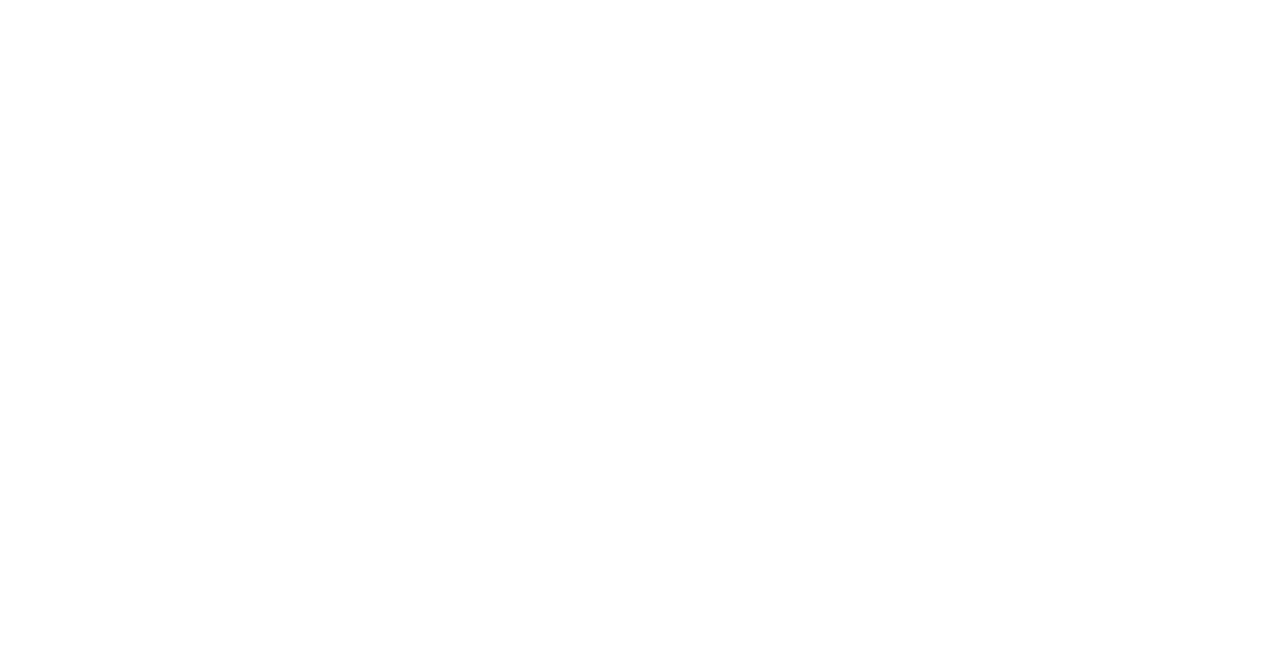
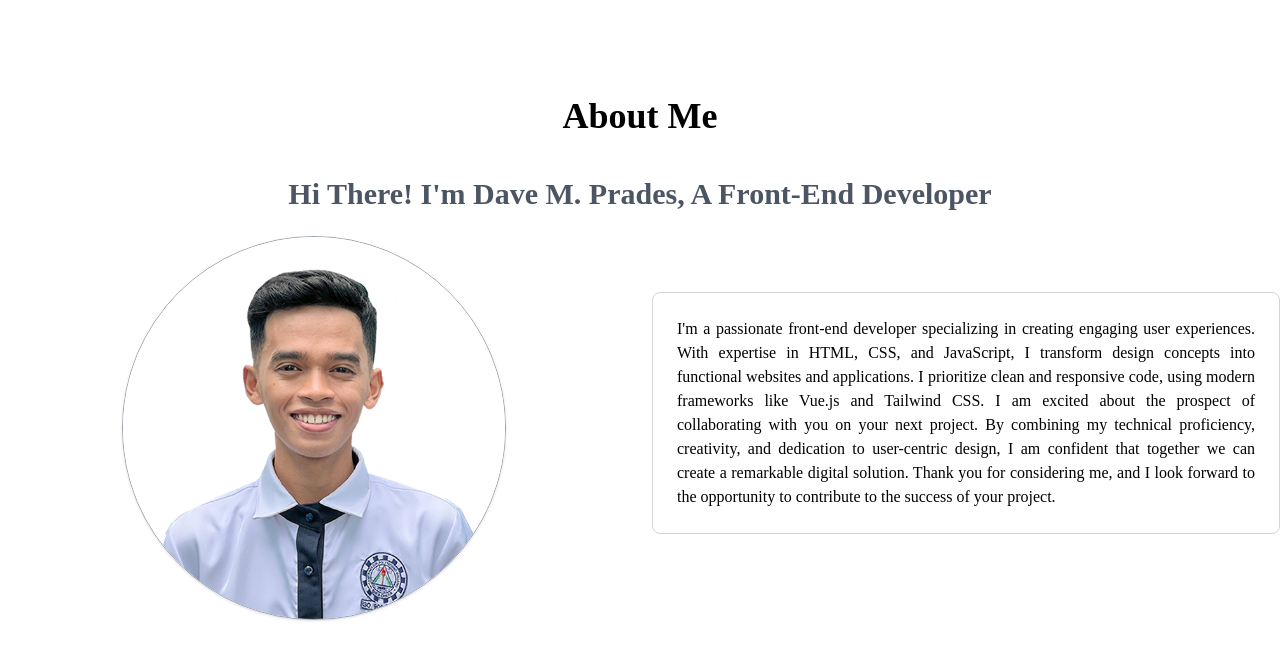
Before and after one commit to Wazeeexx/pradesportfolio, a Nuxt app: page /aboutme in a window 1280 px wide. Before the commit this address had no page. Shown: the top 660 px of the page. Built offline with nearby package versions, Linux system fonts and the light colour scheme.

Commit message:
fix scroll up adn down

```diff
--- /dev/null
+++ b/pages/aboutme.vue
@@ -0,0 +1,33 @@
+<template>
+   <div id="about" class="grid grid-cols mt-24 mb-8">
+              <h2 class="text-4xl font-bold font-poppins text-center mb-8 " style="font-family: 'Poppins';">About Me</h2>
+              <div class="flex justify-center">
+                <p class="text-3xl mb-4 p-2 font-semibold sm:text-center md:text-3xl lg:text-3xl xl:text-3xl text-gray-600 text-center" style="font-family: 'Poppins';">
+                  Hi There! I'm Dave M. Prades, A Front-End Developer
+                </p>
+              </div>
+
+              <div class="grid grid-cols-1 sm:grid-cols-2 gap-6">
+                <div class="flex justify-center sm:justify-start mb-6 sm:mb-0 mx-auto">
+                  <img class="w-48 sm:w-96 h-48 sm:h-96 border border-gray-400 rounded-full shadow shadow-gray" src="@/assets/picture/Dave2x2.png" />
+                </div>
+
+                <div class="mx-auto my-4 py-10 px-4 sm:px-0">
+                   <p class="text-base sm:text-base lg:text-base text-justify text-center border border-gray-300 rounded-lg px-6 py-6 animate__animated animate__slideInUp" style="font-family: 'Poppins';">
+                    I'm a passionate front-end developer specializing in creating engaging user experiences. With expertise in HTML, CSS, and JavaScript,
+                    I transform design concepts into functional websites and applications. I prioritize clean and responsive code, using modern frameworks like Vue.js and Tailwind CSS.
+                    I am excited about the prospect of collaborating with you on your next project. By combining my technical proficiency, creativity, and dedication to user-centric design,
+                    I am confident that together we can create a remarkable digital solution. Thank you for considering me, and I look forward to the opportunity to contribute to the success of your project.
+                  </p>
+                </div>
+
+              </div>
+            </div>
+
+</template>
+
+<script>
+</script>
+
+<style>
+</style>
--- a/pages/index.vue
+++ b/pages/index.vue
@@ -9,7 +9,7 @@
                 </h1>
               <nav class="hidden md:flex space-x-10 font-medium font-poppins">
                 <a href="#" class="text-white hover:text-blue-300 pt-6 ml-4">Home</a>
-                <a href="#about" class="text-white hover:text-blue-300 pt-6">About</a>
+                <a href="#about" class="text-white hover:text-blue-300 pt-6 ml-4">About</a>
                 <a href="#skills" class="text-white hover:text-blue-300 pt-6">Skills</a>
                 <a href="#projects" class="text-w hite hover:text-blue-300 pt-6">Projects</a>
                 <a href="#contact" class="text-white hover:text-blue-300 pt-6">Contact</a>
@@ -25,15 +25,15 @@
                 </button>
                 <div v-if="showNavigation" class="md:hidden bg-gray-800 p-4 space-y-4 font-medium font-poppins fixed top-0 right-0 w-full z-40 transform translate-y-0 transition-transform duration-300 ml-6" style="margin-top: 48px;">
                   <a href="#" class="block text-white hover:text-blue-300 mt-20" @click="closeNavigation">Home</a>
-                  <hr class="border-gray-300 mt-6">
+                    <hr class="border-gray-300 mt-6">
                   <a href="#about" class="block text-white hover:text-blue-300" @click="closeNavigation">About</a>
-                  <hr class="border-gray-300 mt-6">
+                    <hr class="border-gray-300 mt-6">
                   <a href="#skills" class="block text-white hover:text-blue-300" @click="closeNavigation">Skills</a>
-                  <hr class="border-gray-300 mt-6">
+                    <hr class="border-gray-300 mt-6">
                   <a href="#projects" class="block text-white hover:text-blue-300" @click="closeNavigation">Projects</a>
-                  <hr class="border-gray-300 mt-6">
+                    <hr class="border-gray-300 mt-6">
                   <a href="#contact" class="block text-white hover:text-blue-300" @click="closeNavigation">Contact</a>
-                  <hr class="border-gray-100">
+                    <hr class="border-gray-100">
                 </div>
               </div>
             </div>
@@ -118,8 +118,8 @@
           <div class="border-t-2 border-gray-600 mt-10 "></div>
 
           <div>
-            <div id="about" class="grid grid-cols mt-24">
-              <h2 class="text-3xl font-bold font-poppins text-center mb-4" style="font-family: 'Poppins';">About Me</h2>
+            <div id="about" class="grid grid-cols mt-24 mb-8">
+              <h2 class="text-4xl font-bold font-poppins text-center mb-8 " style="font-family: 'Poppins';">About Me</h2>
               <div class="flex justify-center">
                 <p class="text-3xl mb-4 p-2 font-semibold sm:text-center md:text-3xl lg:text-3xl xl:text-3xl text-gray-600 text-center" style="font-family: 'Poppins';">
                   Hi There! I'm Dave M. Prades, A Front-End Developer
@@ -144,7 +144,7 @@
             </div>
 
             <div id="skills" class="grid grid-cols mt-20">
-              <h2 class="text-3xl font-bold font-poppins text-center mb-4" style="font-family: 'Poppins';">Skills</h2>
+              <h2 class="text-4xl font-bold font-poppins text-center mb-4" style="font-family: 'Poppins';">Skills</h2>
               <div class="flex justify-center">
                 <p class="text-3xl mb-4 p-2 font-semibold sm:text-center md:text-3xl lg:text-3xl xl:text-3xl text-gray-600 text-center" style="font-family: 'Poppins';">
                   Expertise To Help Bring Your Ideas To Life
@@ -236,7 +236,7 @@
            </div>
 
             <section id="projects" class="mt-24 mb-8 w-screen ml-0">
-              <h2 class="text-3xl font-bold text-center" style="font-family: 'Poppins';">My Projects</h2>
+              <h2 class="text-4xl font-bold text-center" style="font-family: 'Poppins';">My Projects</h2>
               <div class="flex flex-col sm:flex-row justify-center animate-fade-up">
                 <div class="flex flex-col sm:flex-row mt-6 sm:mt-12 items-center sm:justify-start">
                   <div class="mb-8 sm:mb-0">
@@ -298,7 +298,7 @@
             </section>
 
             <section id="contact">
-              <h1 class="text-3xl font-bold text-center mt-16" style="font-family: 'Poppins';">Contact Me</h1>
+              <h1 class="text-4xl font-bold text-center mt-16" style="font-family: 'Poppins';">Contact Me</h1>
                 <p class="flex justify-center" style="font-family: 'Poppins';">let's get connected:</p>
                 <h2 class="text-4xl font-bold text-center mt-12 text-gray-600 sm:flex sm:justify-center" style="font-family: 'Poppins';">
                   Do you have any project ideas?<br> Feel free to get in touch!</h2>
@@ -377,6 +377,25 @@
 
         const typewriterElement = this.$refs.typewriter;
         typeWriter(typewriterElement, typewriterText, typewriterDelay);
+      },
+
+
+      data() {
+        return {
+          showNavigation: false
+        };
+      },
+      methods: {
+        toggleNavigation() {
+          this.showNavigation = !this.showNavigation;
+        },
+        scrollToAbout() {
+          const aboutSection = document.querySelector('#about');
+          if (aboutSection) {
+            aboutSection.scrollIntoView({ behavior: 'smooth' });
+          }
+          this.showNavigation = false; // Close the navigation after scrolling
+        }
       },
 
       //burger icon
```
